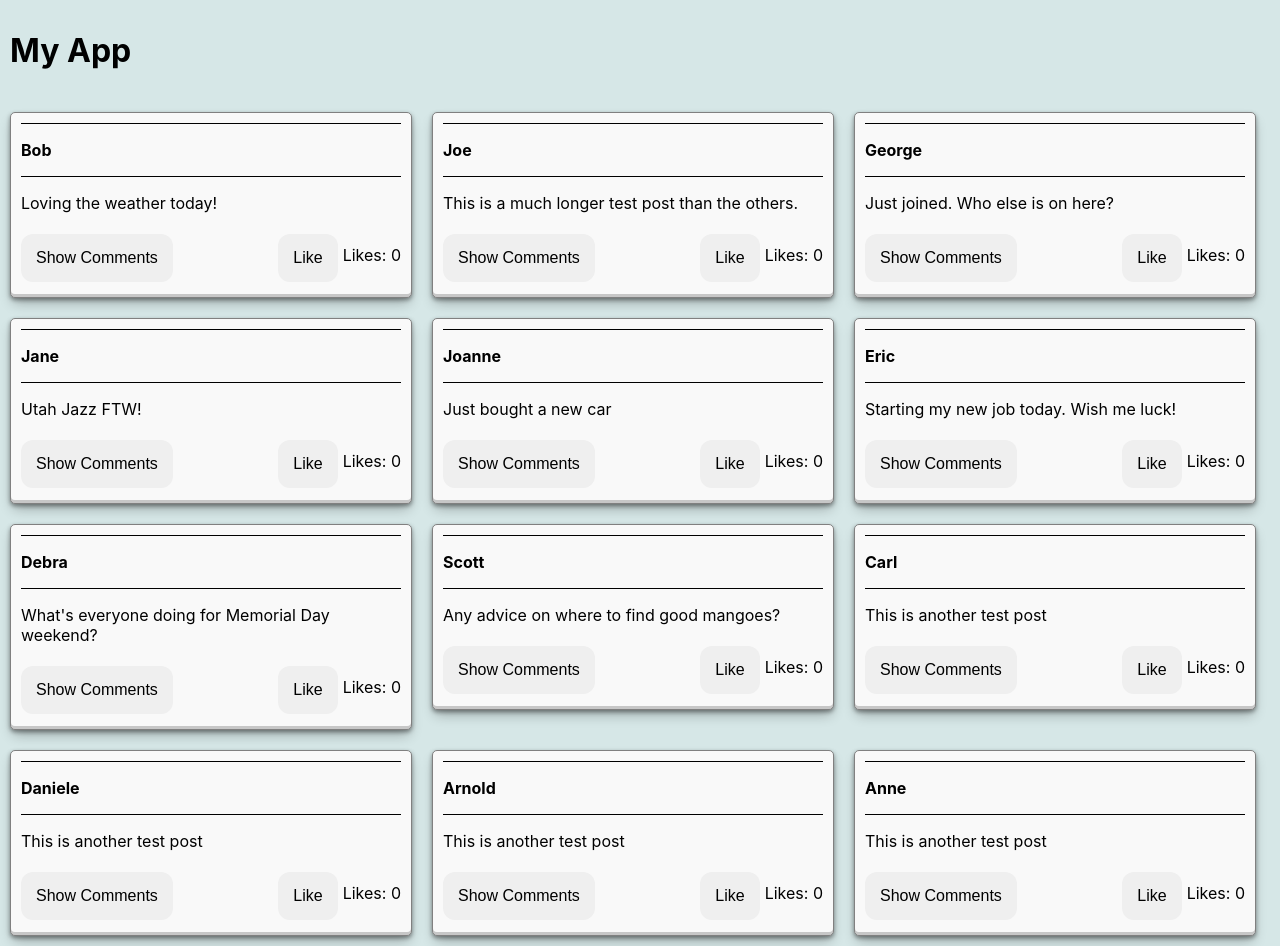
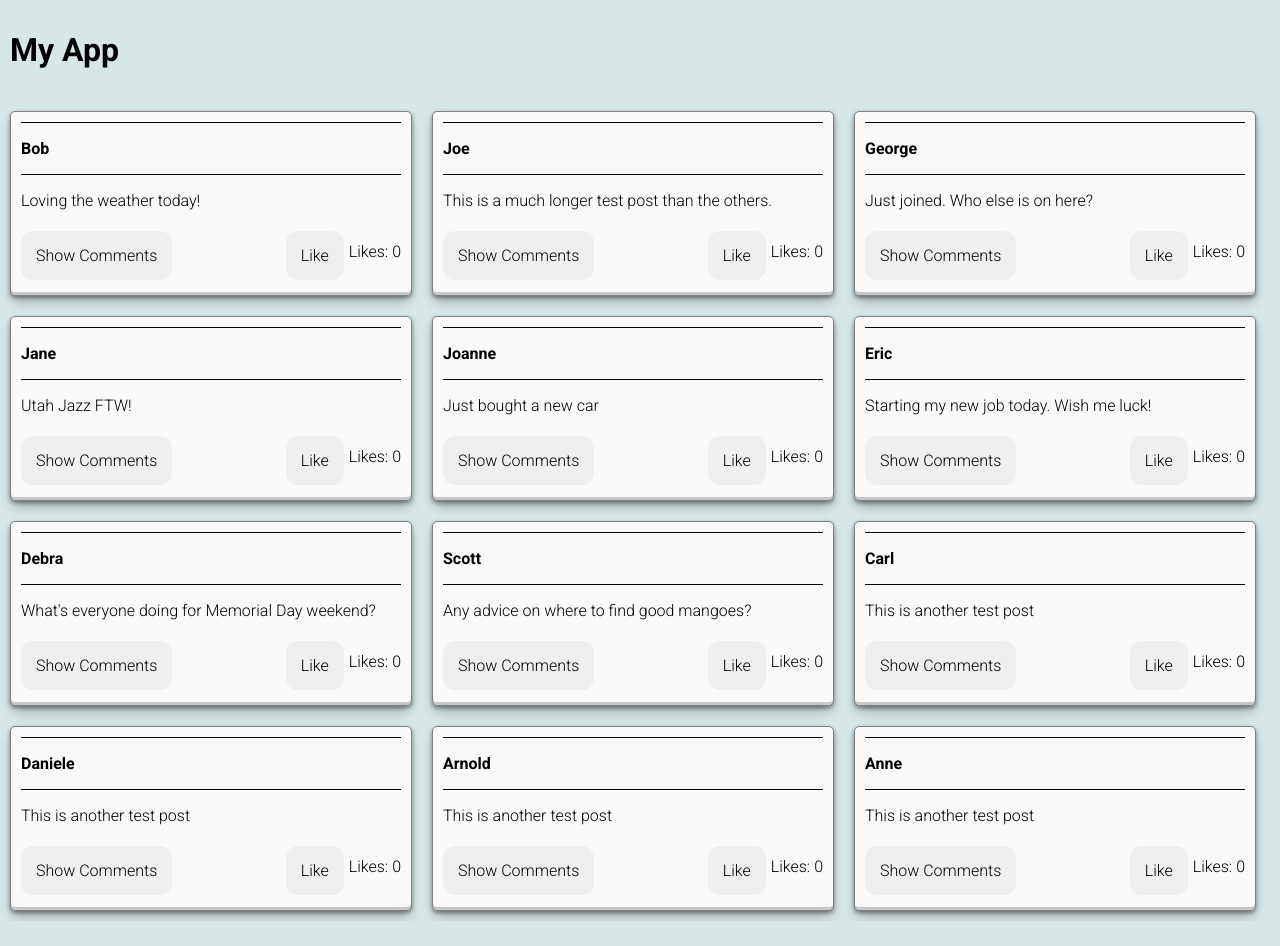
Before and after one commit to Colby-Patterson/fasebuk, a React (Create React App) app: page / in a window 1280 px wide. After the commit the page ends 921 px from the top, so only its background shows below. Built offline with nearby package versions, Linux system fonts and the light colour scheme.

Commit message:
Updated font

```diff
--- a/public/index.html
+++ b/public/index.html
@@ -10,6 +10,9 @@
       content="Web site created using create-react-app"
     />
     <link rel="apple-touch-icon" href="%PUBLIC_URL%/logo192.png" />
+    <link rel="preconnect" href="https://fonts.googleapis.com">
+<link rel="preconnect" href="https://fonts.gstatic.com" crossorigin>
+<link href="https://fonts.googleapis.com/css2?family=Roboto:wght@300;700&display=swap" rel="stylesheet">
     <!--
       manifest.json provides metadata used when your web app is installed on a
       user's mobile device or desktop. See https://developers.google.com/web/fundamentals/web-app-manifest/
--- a/src/App.css
+++ b/src/App.css
@@ -1,3 +1,7 @@
+* {
+  font-family: 'Roboto', sans-serif;
+}
+
 body{
   background-color: #d6e7e7;
 }
```
